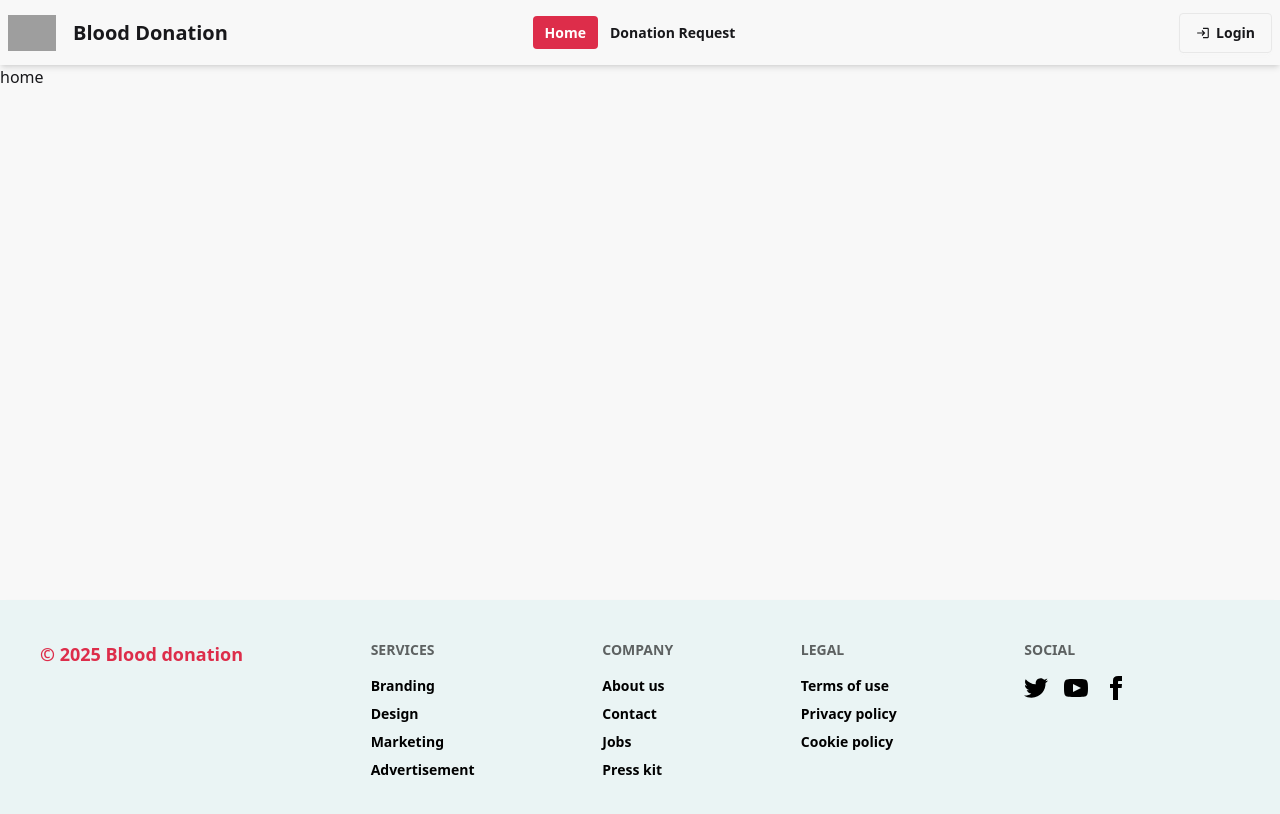
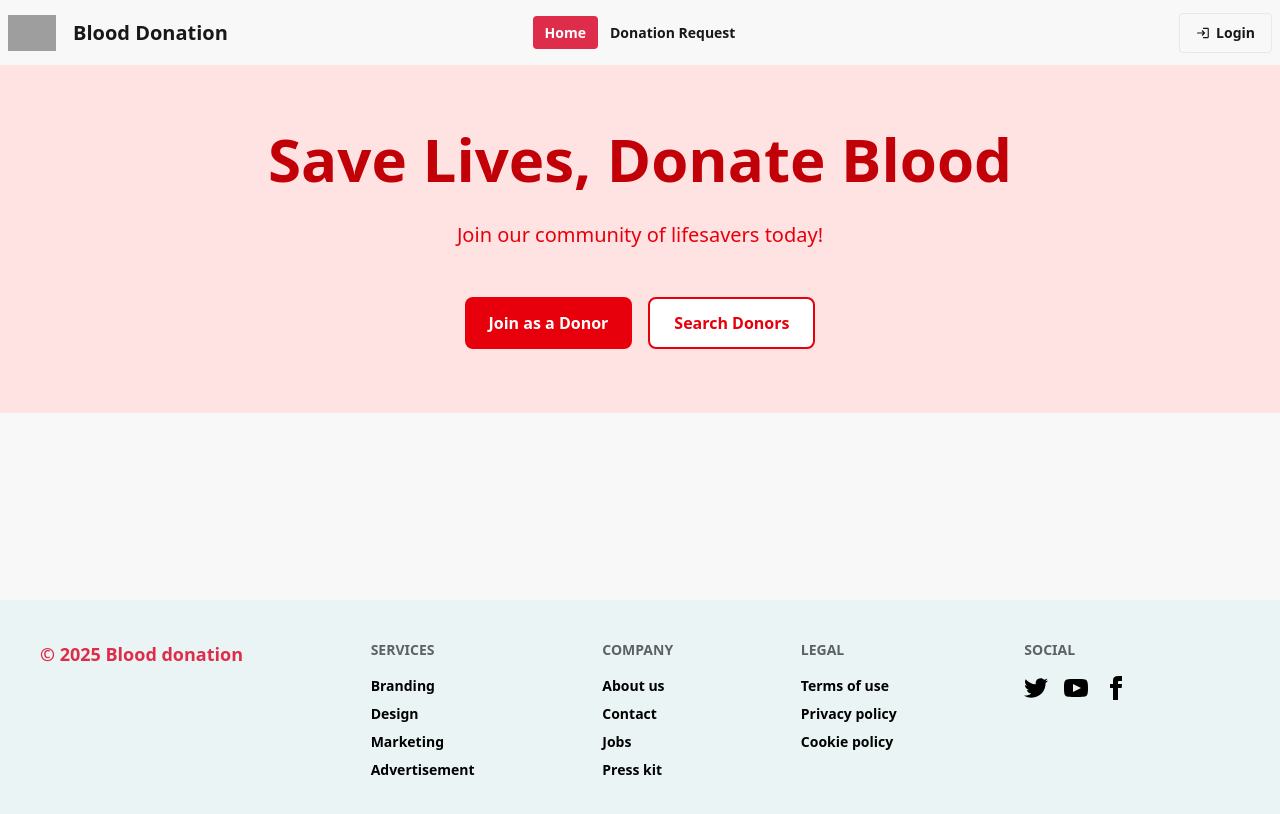
Before and after one commit to Md-Shahed-Chowdhury/A-11-Blood-donation-Client, a React (Vite) app: page / in a window 1280 px wide. Shown: the top 814 px of the page. Built offline with nearby package versions, Linux system fonts and the light colour scheme; no server answers; grey boxes are pictures that could not be loaded.

Commit message:
banner added

```diff
--- /dev/null
+++ b/src/components/Banner.jsx
@@ -0,0 +1,38 @@
+import React from "react";
+import { useNavigate } from "react-router";
+
+const Banner = () => {
+  const navigate = useNavigate();
+
+  return (
+    <div className="bg-red-100 py-16 px-6 md:px-20 text-center relative overflow-hidden">
+      <h1 className="text-4xl md:text-6xl font-bold text-red-700 mb-8">
+        Save Lives, Donate Blood
+      </h1>
+      <p className="text-lg md:text-xl text-red-600 mb-12">
+        Join our community of lifesavers today!
+      </p>
+
+      <div className="flex justify-center gap-4 flex-wrap">
+        <button
+          onClick={() => navigate("/register")}
+          className="bg-red-600 text-white font-semibold px-6 py-3 rounded-lg hover:bg-red-700 transition duration-300"
+        >
+          Join as a Donor
+        </button>
+
+        <button
+          onClick={() => navigate("/search")}
+          className="bg-white text-red-600 font-semibold px-6 py-3 rounded-lg border-2 border-red-600 hover:bg-red-600 hover:text-white transition duration-300"
+        >
+          Search Donors
+        </button>
+      </div>
+
+      <div className="absolute top-0 right-0 w-64 h-64 bg-red-200 rounded-full mix-blend-multiply opacity-30 -z-10"></div>
+      <div className="absolute bottom-0 left-0 w-72 h-72 bg-red-300 rounded-full mix-blend-multiply opacity-30 -z-10"></div>
+    </div>
+  );
+};
+
+export default Banner;
--- a/src/components/Nav.jsx
+++ b/src/components/Nav.jsx
@@ -103,11 +103,9 @@ const Nav = () => {
                 <li>
                   <a>Name:{user.displayName}</a>
                 </li>
+
                 <li>
-                  <NavLink to="myProfile">My Profile</NavLink>
-                </li>
-                <li>
-                  <NavLink to="/my-activities">My Activities</NavLink>
+                  <NavLink to="/dashboard">Dashboard</NavLink>
                 </li>
                 <li>
                   <Link
--- /dev/null
+++ b/src/layouts/Dashboard.jsx
@@ -0,0 +1,11 @@
+import React from 'react';
+
+const Dashboard = () => {
+    return (
+        <div>
+            dashboard
+        </div>
+    );
+};
+
+export default Dashboard;
--- a/src/pages/Home.jsx
+++ b/src/pages/Home.jsx
@@ -1,9 +1,12 @@
 import React from 'react';
+import Banner from '../components/Banner';
+
 
 const Home = () => {
     return (
         <div>
-            home
+            <Banner></Banner>
+
         </div>
     );
 };
--- a/src/router/Router.jsx
+++ b/src/router/Router.jsx
@@ -4,6 +4,7 @@ import Home from "../pages/Home";
 import Login from "../pages/Login";
 import Register from "../pages/Register";
 import PendingRequest from "../pages/PendingRequest";
+import Dashboard from "../layouts/Dashboard";
 
 const router  = createBrowserRouter([
     {
@@ -27,6 +28,10 @@ const router  = createBrowserRouter([
                 element:<PendingRequest></PendingRequest>
             }
         ]
+    },
+    {
+        path:"/dashboard",
+        element:<Dashboard></Dashboard>
     }
 ])
 export default router;
```
